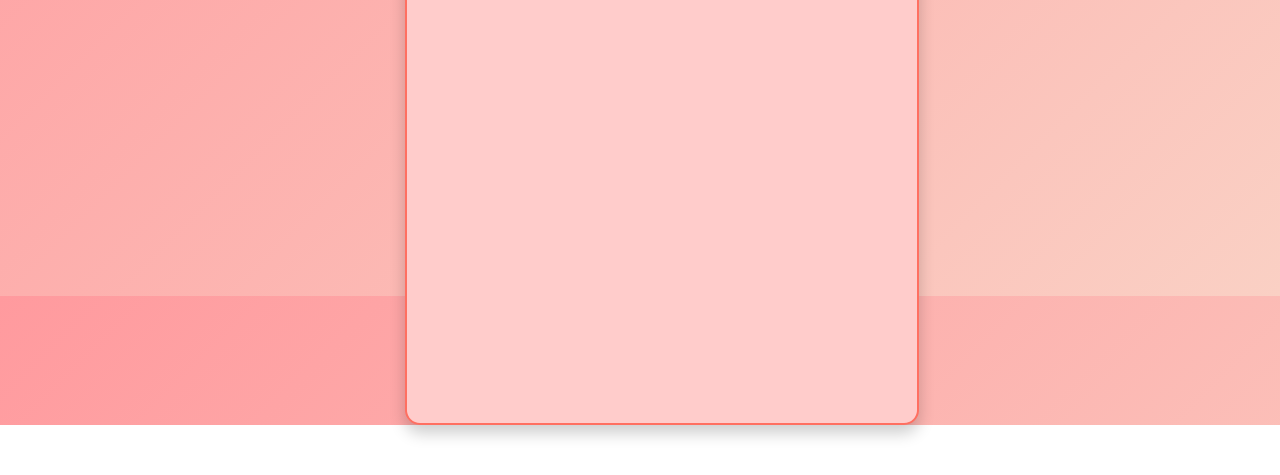
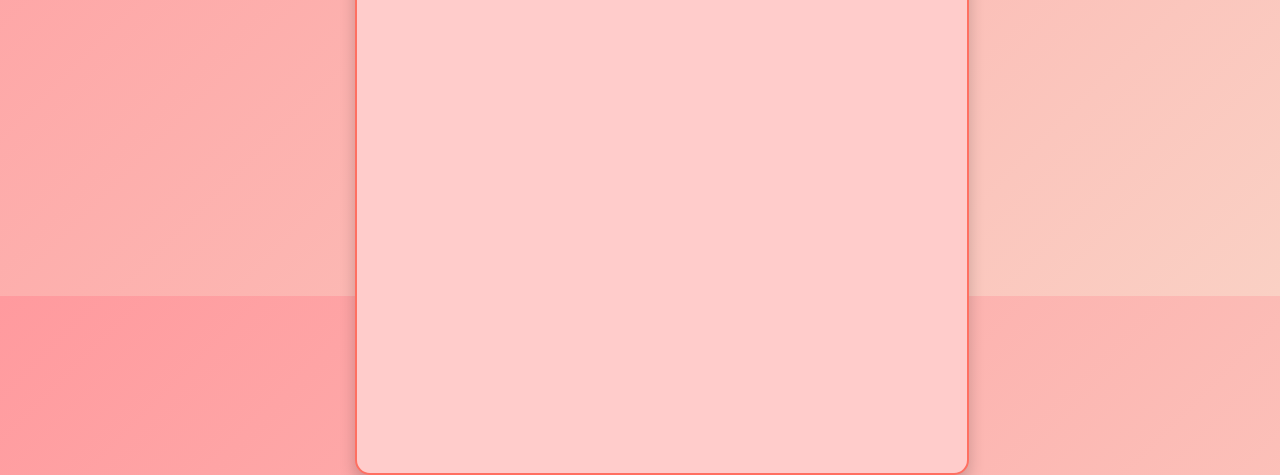
Before and after one commit to Shourya-The-God/Happy_Birthday_Aditya, a plain HTML site: page index.html in a window 1280 px wide. Shown: the part 504-979 px from the top of the page. Before the commit the page ends 929 px from the top, so only its background shows below. Drawn offline with Linux system fonts and the light colour scheme.

Commit message:
Update style.css

```diff
--- a/style.css
+++ b/style.css
@@ -11,8 +11,8 @@ body {
 }
 
 .card {
-  width: 470px;
-  height: 970px;
+  width: 570px;
+  height: 1070px;
   perspective: 1000px;
   cursor: pointer;
   position: relative;
```
